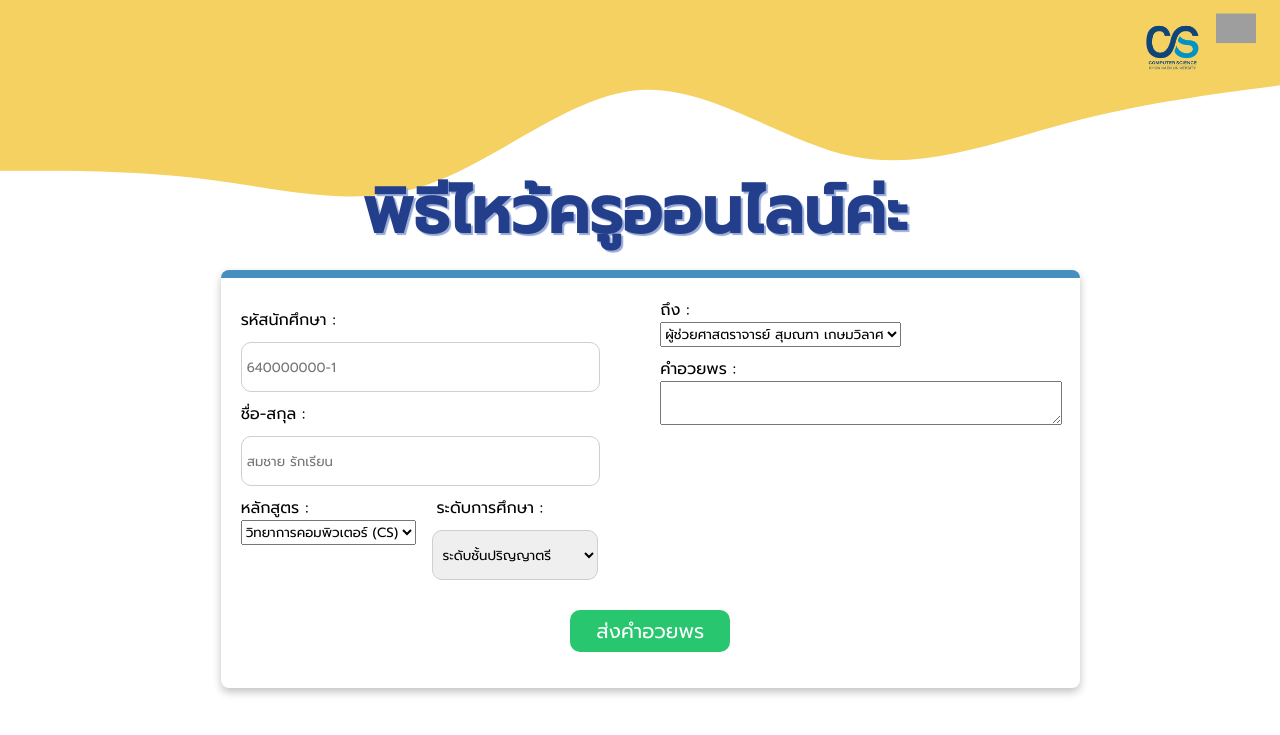
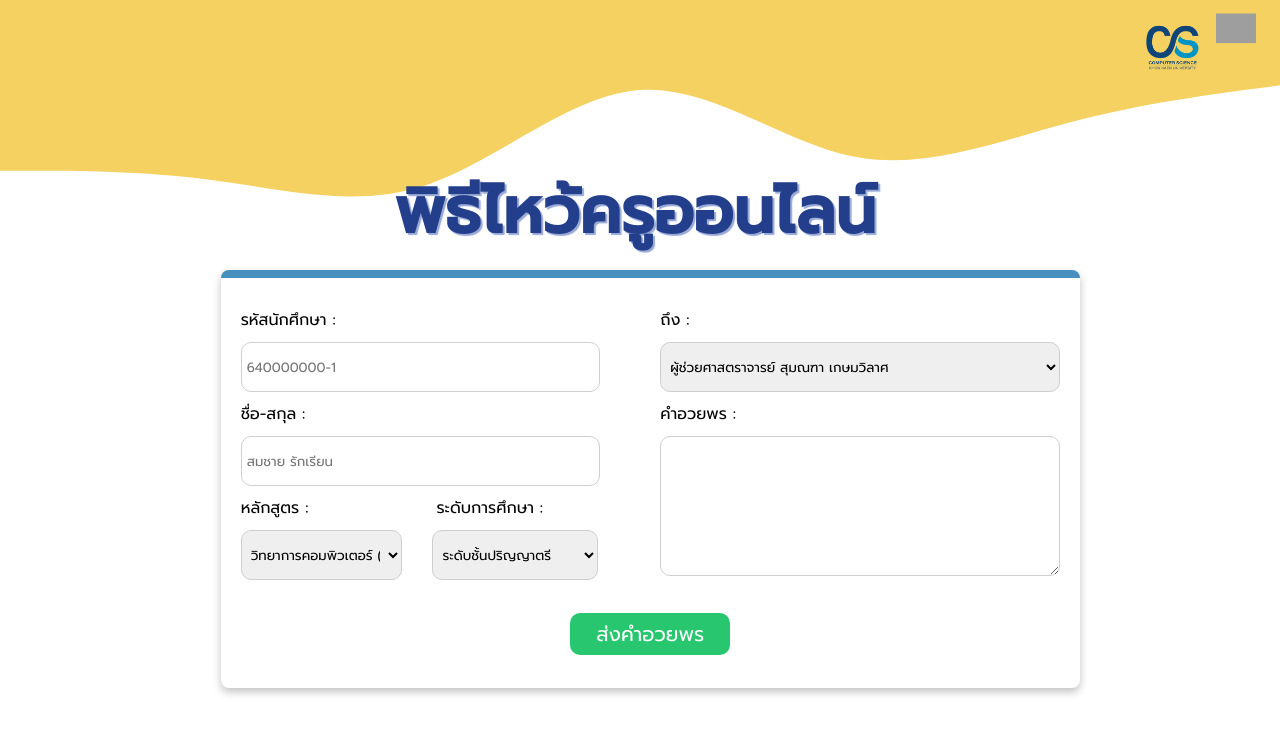
Before and after one commit to kkpanuwat/TeacherDay, a PHP site: page / in a window 1280 px wide. Shown: the top 735 px of the page. Run offline with PHP 8.4, Linux system fonts and the light colour scheme; grey boxes are pictures that could not be loaded.

Commit message:
update css

```diff
--- a/assets/css/index.css
+++ b/assets/css/index.css
@@ -97,6 +97,14 @@
     margin-left: -4px;
 }
 
+.form-right {
+    margin-top: 10px;
+}
+
+.tea {
+    width: 100%;
+}
+
 .comment {
     margin-top: 10px;
 }
@@ -109,7 +117,7 @@
 .commentInput {
     margin-top: 10px;
     width: 100%;
-    height: 18em;
+    height: 10.5em;
     border-radius: 10px;
     border: 1px solid rgb(207, 207, 207);
     box-sizing: border-box;
@@ -167,6 +175,9 @@
     .grade {
         margin-left: 0px;
     }
+    .form-right {
+        margin-top: 0px;
+    }
     .form-control {
         height: 800px;
         width: 90%;
--- a/index.php
+++ b/index.php
@@ -18,7 +18,7 @@
     </svg>
 
     <div class="container">
-        <h1 class="svg-text">พิธีไหว้ครูออนไลน์ค่ะ</h1>
+        <h1 class="svg-text">พิธีไหว้ครูออนไลน์</h1>
         <div class="form-control">
             <div class="form">
                 <div class="form-left">
@@ -36,7 +36,7 @@
                         <div class="major">
                             <label for="majorName">หลักสูตร : </label>
                             <br>
-                            <select name="inputmajor" id="inputmajor">
+                            <select name="inputmajor" id="inputmajor" class="major inputText">
                                 <option value="">วิทยาการคอมพิวเตอร์ (CS)</option>
                                 <option value="">เทคโนโลยีสารสนเทศ (IT)</option>
                                 <option value="">ภูมิสารสนเทศศาสตร์ (GIS)</option>
@@ -56,13 +56,13 @@
                 <div class="form-right">
                     <label for="teacherName">ถึง : </label>
                     <br>
-                    <select name="teacher" id="teacher">
+                    <select name="teacher" id="teacher" class="tea inputText">
                         <option value="">ผู้ช่วยศาสตราจารย์ สุมณฑา เกษมวิลาศ</option>
                     </select>
                     <div class="comment">
                         <label for="commentName">คำอวยพร :</label>
                         <br>
-                        <textarea name="comment" id="comment" class="commentInput-teacher"></textarea>
+                        <textarea name="comment" id="comment" class="commentInput teacher"></textarea>
                     </div>
                 </div>
             </div>
```
